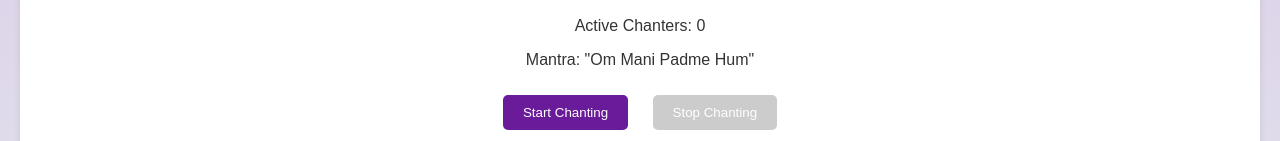
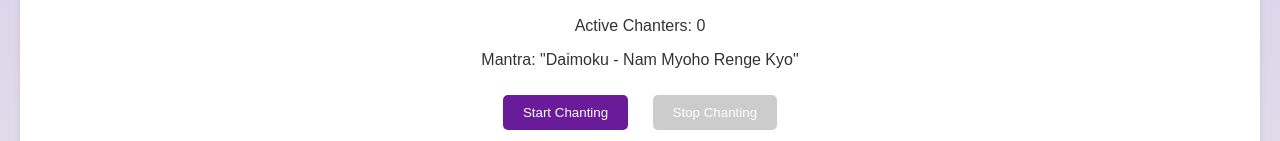
Before and after one commit to DeepaCreates/chantcircle, a plain HTML site: page index.html in a window 1280 px wide. Shown: the part 265-406 px from the top of the page. Drawn offline with Linux system fonts and the light colour scheme.

Commit message:
Update index.html
Added the word Daimoku

```diff
--- a/index.html
+++ b/index.html
@@ -15,7 +15,7 @@
     <section id="chant-room">
       <h2>Join the Chant</h2>
       <p>Active Chanters: <span id="active-users">0</span></p>
-      <p>Mantra: <span id="current-mantra">"Om Mani Padme Hum"</span></p>
+      <p>Mantra: <span id="current-mantra">"Daimoku - Nam Myoho Renge Kyo"</span></p>
       <div id="timer-controls">
         <button id="start-chant">Start Chanting</button>
         <button id="stop-chant" disabled>Stop Chanting</button>
```
